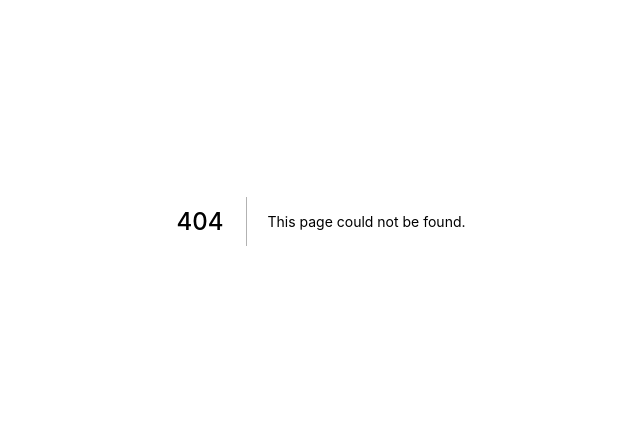
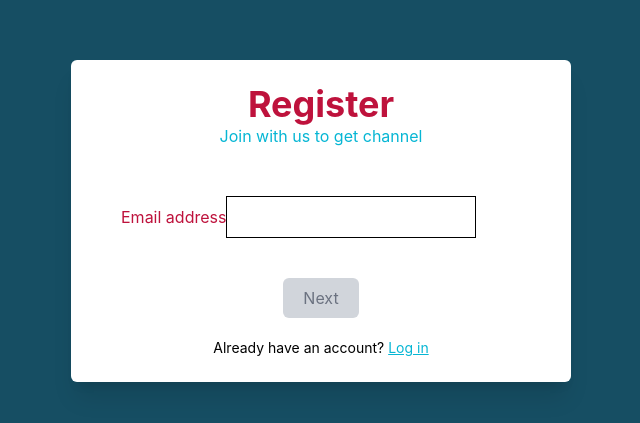
Before and after one commit to nccasia/kcryptohub-fe, a Next.js app: page /register in a window 1280 px wide. Before the commit this address had no page. Shown: the part 179-602 px from the top of the page, without its empty margins (319-959 px from the left). Built offline with nearby package versions, Linux system fonts and the light colour scheme.

Commit message:
feature 30948

```diff
--- /dev/null
+++ b/components/InputField.tsx
@@ -0,0 +1,36 @@
+import React from "react";
+import { FieldErrors, UseFormRegisterReturn } from "react-hook-form";
+export interface InputFieldProps {
+  lable: string;
+  type: string;
+  registerReturn: UseFormRegisterReturn;
+  errorField: FieldErrors | undefined;
+}
+const InputField = ({
+  type,
+  lable,
+  registerReturn,
+  errorField,
+}: InputFieldProps) => {
+  return (
+    <div className="flex flex-col py-2">
+      <div className="flex justify-between items-center ">
+        <label className="text-rose-700">{lable}</label>
+        <input
+          type={type}
+          className="border border-solid border-black outline-none py-2 px-4 rounded-lg"
+          {...registerReturn}
+          autoComplete="off"
+          aria-label={lable}
+        />
+      </div>
+      {errorField && (
+        <span className="text-red-500 text-left text-sm mt-2">
+          {errorField?.message}
+        </span>
+      )}
+    </div>
+  );
+};
+
+export default InputField;
--- /dev/null
+++ b/src/pages/register/index.tsx
@@ -0,0 +1,141 @@
+import React, { useState } from "react";
+import { useForm, SubmitHandler } from "react-hook-form";
+import { yupResolver } from "@hookform/resolvers/yup";
+import * as Yup from "yup";
+import Link from "next/link";
+import InputField from "@/components/InputField";
+import { useRouter } from "next/router";
+import { IFormRegistration } from "type/register/register.type";
+
+const schemaValidation = Yup.object({
+  emailAddress: Yup.string()
+    .required("Email address is required!")
+    .email("Must be a valid email"),
+  username: Yup.string().required("Username is required!"),
+  password: Yup.string()
+    .required("Password is required!")
+    .min(8, "Password must contain at least 8 characters")
+    .matches(
+      /^(?=.*[a-z])(?=.*[A-Z])(?=.*\d)(?=.*[@$!%*?&])[A-Za-z\d@$!%*?&]/,
+      "Password must include lowercase, uppercase, number and special character"
+    ),
+  confirmPassword: Yup.string().oneOf(
+    [Yup.ref("password"), null],
+    "Password does not match"
+  ),
+});
+
+const Register = () => {
+  const router = useRouter();
+  const {
+    register,
+    handleSubmit,
+    reset,
+    formState: { errors, isValid, isDirty },
+  } = useForm<IFormRegistration>({
+    resolver: yupResolver(schemaValidation),
+    mode: "all",
+  });
+  const [stepOne, setStepOne] = useState<boolean>(true);
+  const [stepTwo, setStepTwo] = useState<boolean>(false);
+
+  const onSubmit: SubmitHandler<IFormRegistration> = (values) => {
+    console.log(values);
+    router.push("/login");
+    reset();
+  };
+
+  const handleNextStep = () => {
+    setStepOne(false);
+    setStepTwo(true);
+  };
+
+  const handleBackStep = () => {
+    setStepOne(true);
+    setStepTwo(false);
+  };
+
+  return (
+    <div className="h-screen bg-cyan-900 flex justify-center items-center">
+      <div className="max-w-[500px] w-full rounded-md shadow-xl overflow-hidden">
+        <div className="w-full h-full bg-white p-6">
+          <div className="header text-center">
+            <h2 className="text-4xl font-bold text-rose-700">Register</h2>
+            <span className="text-md text-cyan-500">
+              Join with us to get channel
+            </span>
+          </div>
+          <form
+            onSubmit={handleSubmit(onSubmit)}
+            className="register mt-10 mb-5 mx-auto max-w-[400px] text-center"
+          >
+            {stepOne && (
+              <div className="step-1">
+                <InputField
+                  lable="Email address"
+                  type="text"
+                  registerReturn={register("emailAddress")}
+                  errorField={errors?.emailAddress}
+                />
+                <button
+                  disabled={Boolean(!isDirty || errors.emailAddress)}
+                  type="button"
+                  className="bg-rose-700 text-white block text-center py-2 px-5 rounded-md shadow-lg mt-8 mx-auto ease-linear duration-150 disabled:bg-gray-300 disabled:text-gray-500 disabled:shadow-none"
+                  onClick={handleNextStep}
+                >
+                  Next
+                </button>
+              </div>
+            )}
+            {stepTwo && (
+              <div className="step-2">
+                <InputField
+                  lable="Username"
+                  type="text"
+                  registerReturn={register("username")}
+                  errorField={errors?.username}
+                />
+                <InputField
+                  lable="Password"
+                  type="password"
+                  registerReturn={register("password")}
+                  errorField={errors?.password}
+                />
+                <InputField
+                  lable="Confirm Password"
+                  type="password"
+                  registerReturn={register("confirmPassword")}
+                  errorField={errors?.confirmPassword}
+                />
+                <div className="inline-flex gap-x-5 mt-8">
+                  <button
+                    type="button"
+                    className="bg-white text-black border border-black block text-center py-2 px-5 rounded-md shadow-lg"
+                    onClick={handleBackStep}
+                  >
+                    Back
+                  </button>
+                  <button
+                    type="submit"
+                    disabled={!isValid}
+                    className="bg-rose-700 text-white block text-center py-2 px-5 rounded-md shadow-lg ease-linear duration-150 disabled:bg-gray-300 disabled:text-gray-500 disabled:shadow-none"
+                  >
+                    Register
+                  </button>
+                </div>
+              </div>
+            )}
+          </form>
+          <div className="block text-black text-center text-sm mt-3">
+            {"Already have an account? "}
+            <Link href="/login">
+              <a className="text-cyan-500 underline cursor-pointer">Log in</a>
+            </Link>
+          </div>
+        </div>
+      </div>
+    </div>
+  );
+};
+
+export default Register;
--- /dev/null
+++ b/type/register/register.type.ts
@@ -0,0 +1,6 @@
+export interface IFormRegistration {
+  emailAddress: string;
+  username: string;
+  password: string;
+  confirmPassword: string;
+}
```
Also changed, not shown: package.json (+17 -1 lines), tsconfig.json (+8 -1 lines), 2 other files (tests, documents, lock files or other folders).
